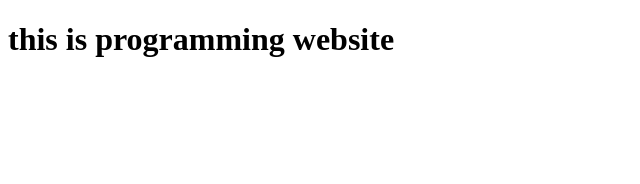
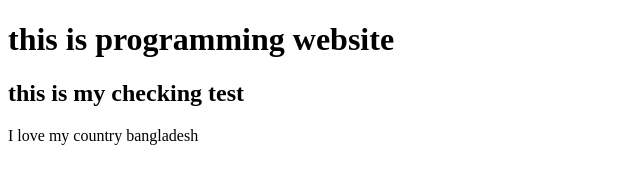
Before and after one commit to MOKCHHEDUL/counter, a plain HTML site: page index.html in a window 1280 px wide. Shown: the whole page, without its empty margins (0-640 px from the left). Drawn offline with Linux system fonts and the light colour scheme.

Commit message:
learn gitup

```diff
--- a/index.html
+++ b/index.html
@@ -7,5 +7,7 @@
 </head>
 <body>
     <h1>this is programming website </h1>
+    <h2>this is my checking  test</h2>
+    <p>I love my country bangladesh</p>
 </body>
 </html>
```
